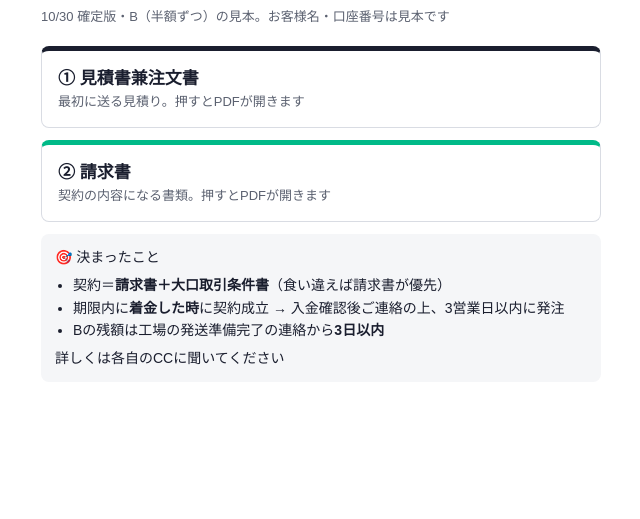
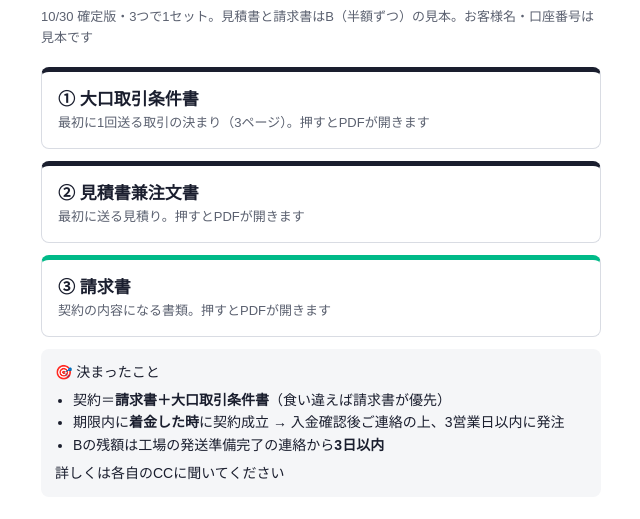
Before and after one commit to fuji-fujifuji/runspo-guide, a plain HTML site: page bulk-docs.html in a window 1280 px wide. Shown: the part 49-568 px from the top of the page, without its empty margins (319-959 px from the left). Drawn offline with Linux system fonts and the light colour scheme.

Commit message:
大口の書類 見本に条件書を追加(3つ)
Co-Authored-By: Claude Opus 5.5 <noreply@anthropic.com>

```diff
--- a/bulk-docs.html
+++ b/bulk-docs.html
@@ -14,9 +14,10 @@ ul{padding-left:18px;font-size:14px;margin:6px 0}
 .box{background:var(--soft);border-radius:8px;padding:12px 14px;font-size:14px}
 </style></head><body><div class="wrap">
 <h1>📄 大口の書類（見本）</h1>
-<p class="sub">10/30 確定版・B（半額ずつ）の見本。お客様名・口座番号は見本です</p>
-<a class="card" href="bulk-docs/mitsumori-sample.pdf"><b>① 見積書兼注文書</b><span>最初に送る見積り。押すとPDFが開きます</span></a>
-<a class="card g" href="bulk-docs/seikyu-sample.pdf"><b>② 請求書</b><span>契約の内容になる書類。押すとPDFが開きます</span></a>
+<p class="sub">10/30 確定版・3つで1セット。見積書と請求書はB（半額ずつ）の見本。お客様名・口座番号は見本です</p>
+<a class="card" href="bulk-docs/jouken-sample.pdf"><b>① 大口取引条件書</b><span>最初に1回送る取引の決まり（3ページ）。押すとPDFが開きます</span></a>
+<a class="card" href="bulk-docs/mitsumori-sample.pdf"><b>② 見積書兼注文書</b><span>最初に送る見積り。押すとPDFが開きます</span></a>
+<a class="card g" href="bulk-docs/seikyu-sample.pdf"><b>③ 請求書</b><span>契約の内容になる書類。押すとPDFが開きます</span></a>
 <div class="box">🎯 決まったこと
 <ul>
 <li>契約＝<b>請求書＋大口取引条件書</b>（食い違えば請求書が優先）</li>
```
Also changed, not shown: 1 other file.
